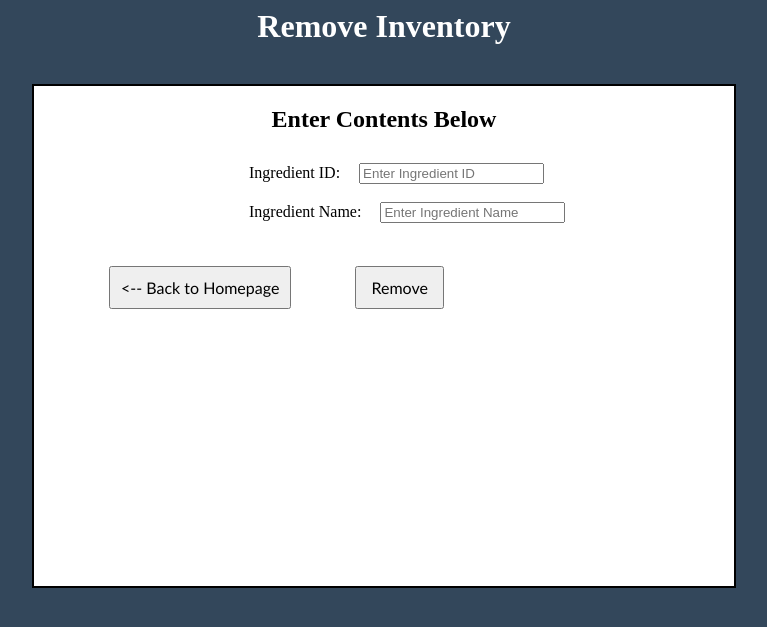
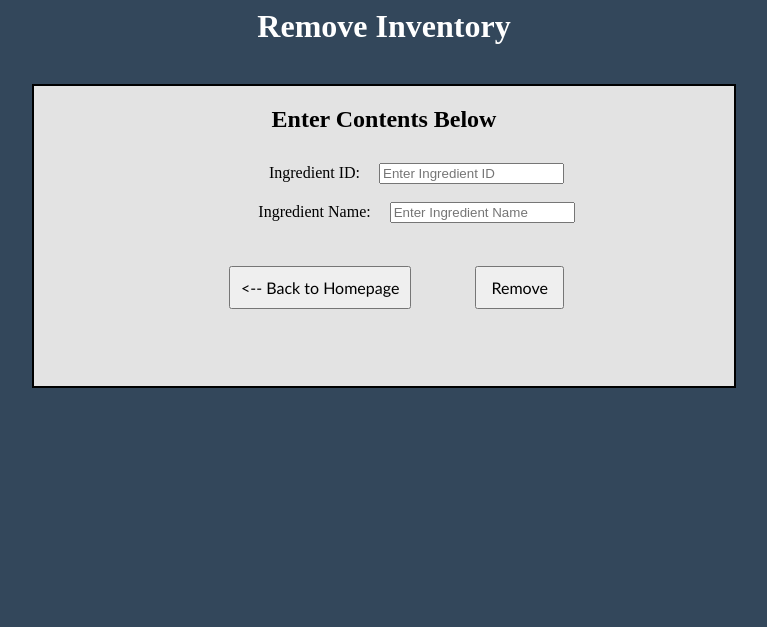
Before and after one commit to codfsh9/WaterDogSmokehouseInventorySystem, a PHP site: page /RemInv.php in a window 1280 px wide. Shown: the top 627 px of the page, without its empty margins (256-1023 px from the left). Run offline with PHP 8.4, Linux system fonts and the light colour scheme.

Commit message:
Fixed formatting

```diff
--- a/AddInv.php
+++ b/AddInv.php
@@ -8,7 +8,7 @@
     background-color: #E3E3E3;
     border: black 2px solid;
     width: 700px;
-    height: 300px;
+    height: 400px;
     margin-left: auto;
     margin-right: auto;
     text-align: center;
@@ -22,7 +22,7 @@
     label
     {
         padding:15px;
-        margin-left:200px;
+        margin-left:50px;
         text-align:center;
     }
 
--- a/RemInv.php
+++ b/RemInv.php
@@ -1,15 +1,17 @@
 <html>
 <head>
+
     <title></title>
     <style>
     .div-style
     {
-    background-color: white;
+    background-color: #E3E3E3;
     border: black 2px solid;
-    width:700px;
-    height:500px;
-    margin-left:auto;
-    margin-right:auto;
+    width: 700px;
+    height: 300px;
+    margin-left: auto;
+    margin-right: auto;
+    text-align: center;
     }
 
     h2
@@ -20,7 +22,7 @@ h2
     label
     {
         padding:15px;
-    margin-left:200px;
+        margin-left:50px;
         text-align:center;
     }
 
@@ -70,7 +72,6 @@ label
 
 <input type="submit" value=" Remove " name="submit" class="button-style2">
 </form>
-
 </div>
 </html>
 
```
Also changed, not shown: MainPage.php (+10 -13 lines). Lines whose indentation alone changed are shown as unchanged.
